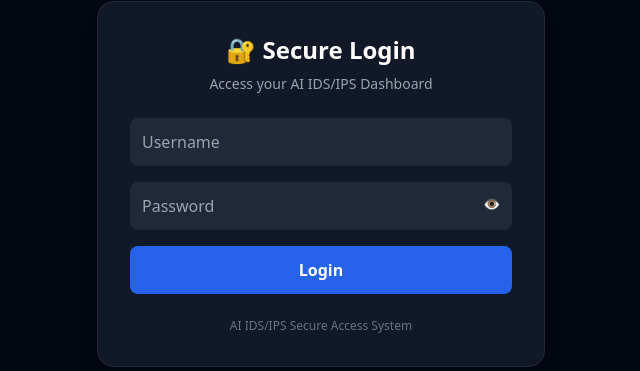
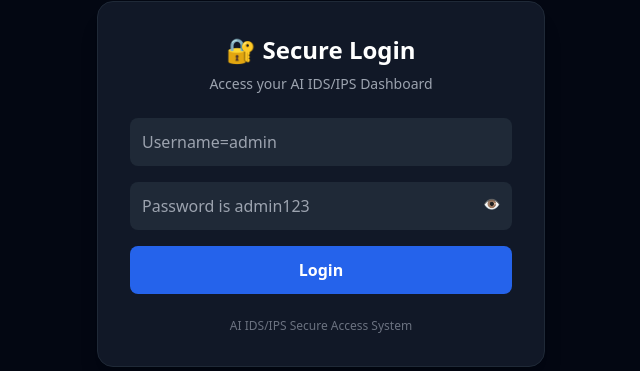
Before and after one commit to lovetechcyber/ai-ids, a Flask app: page / in a window 1280 px wide. Shown: the part 216-587 px from the top of the page, without its empty margins (319-959 px from the left). Run offline with Flask 3, Linux system fonts and the light colour scheme; some libraries are stand-ins or nearby versions.

Commit message:
login details

```diff
--- a/dashboard/templates/login.html
+++ b/dashboard/templates/login.html
@@ -26,7 +26,7 @@
     <input
         type="text"
         name="username"
-        placeholder="Username"
+        placeholder="Username=admin"
         required
         autocomplete="username"
         class="w-full p-3 bg-gray-800 rounded-lg outline-none focus:ring-2 focus:ring-blue-500">
@@ -37,7 +37,7 @@
             id="password"
             type="password"
             name="password"
-            placeholder="Password"
+            placeholder="Password is admin123"
             required
             autocomplete="current-password"
             class="w-full p-3 bg-gray-800 rounded-lg outline-none focus:ring-2 focus:ring-blue-500">
```
